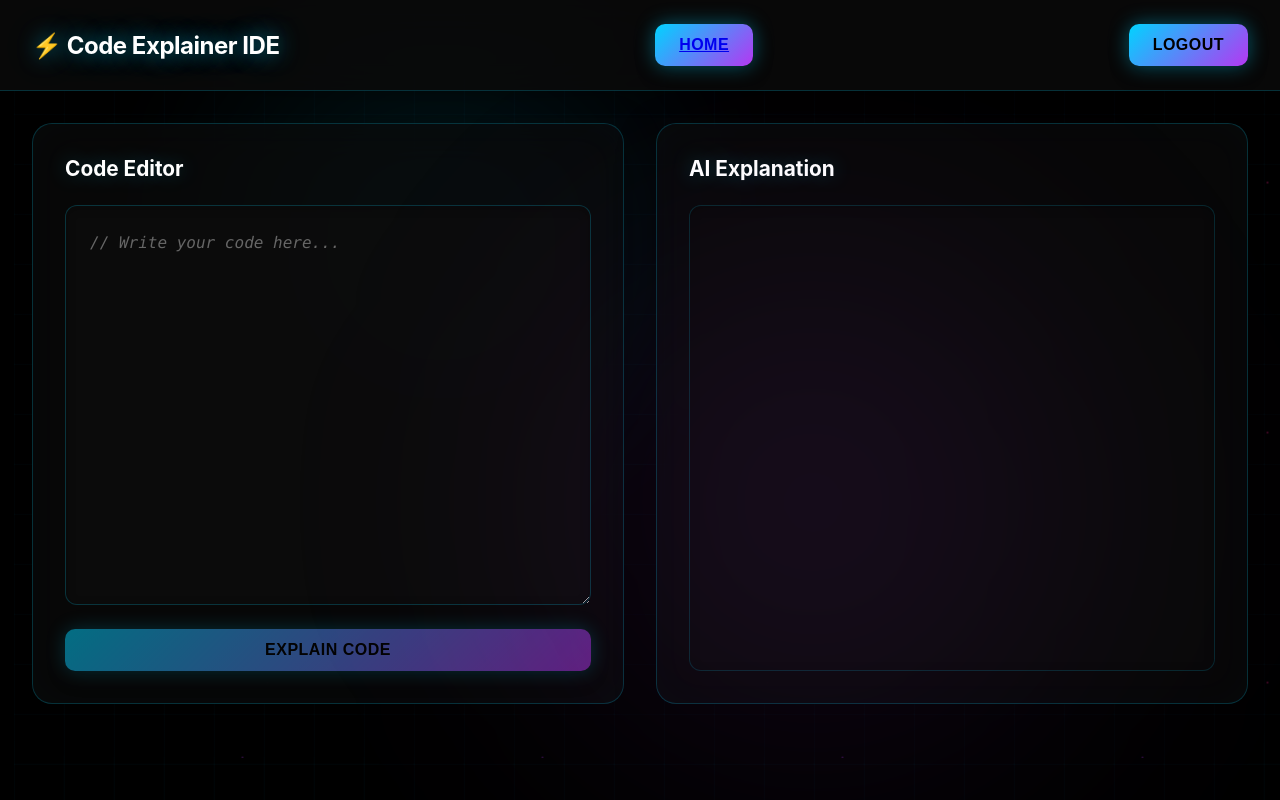
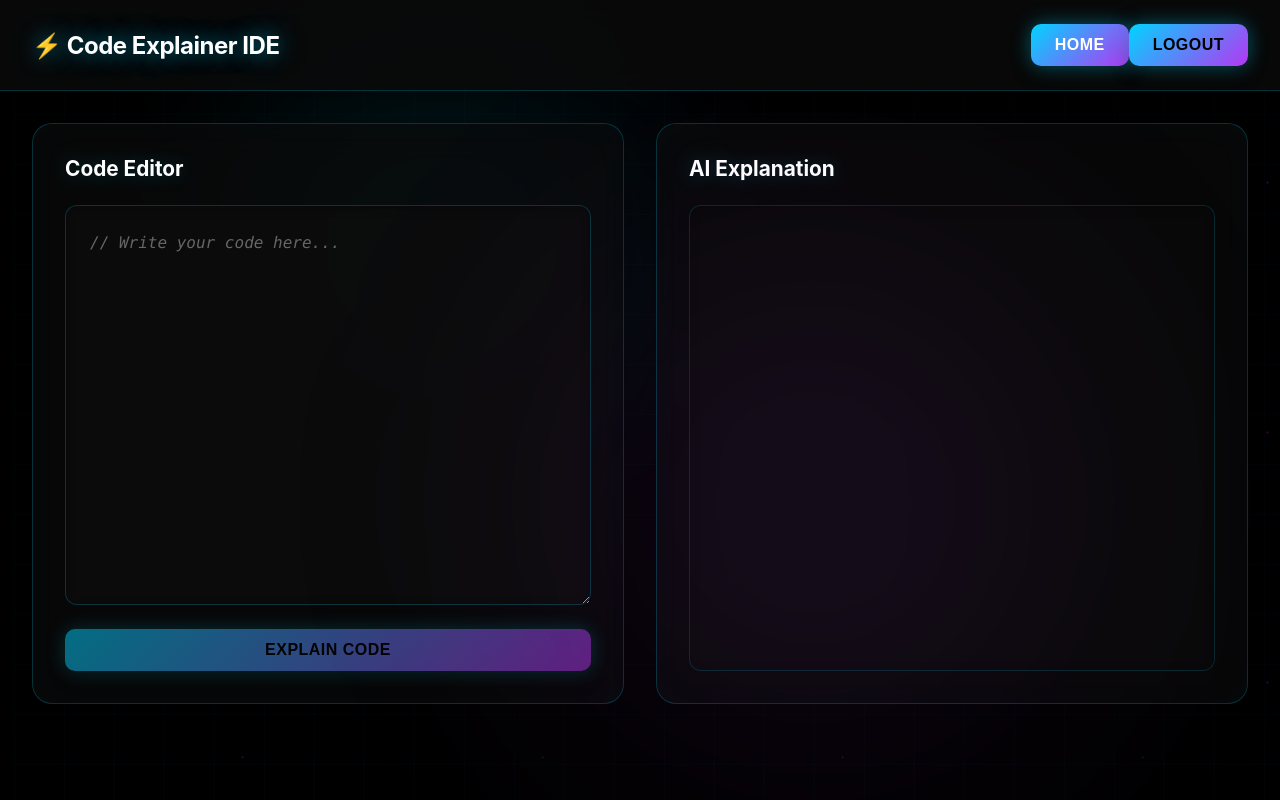
Before and after one commit to yadavrajneesh481/codedecoder, a React (Vite) app in the folder client/: page /codeexplainer in a window 1280 px wide. Built offline with nearby package versions, Linux system fonts and the light colour scheme; sample sign-in values are in the browser's storage.

Commit message:
Add Netlify SPA redirect

```diff
--- a/client/src/pages/CodeExplainer.jsx
+++ b/client/src/pages/CodeExplainer.jsx
@@ -55,8 +55,10 @@ function CodeExplainer() {
         <div className="wrapper">
             <div className="topbar">
                 <div className="logo">⚡ Code Explainer IDE</div>
-                <button className='btn' ><a href="/">Home</a></button>
-                <button className='btn' onClick={handleLogout}>Logout</button>
+    <div>
+    <button className='btn' ><a href="/" style={{color:"white", textDecoration:"none"}}>Home</a></button>
+    <button className='btn' onClick={handleLogout}>Logout</button>
+    </div>
             </div>
 
             <div className="card-container">
```
